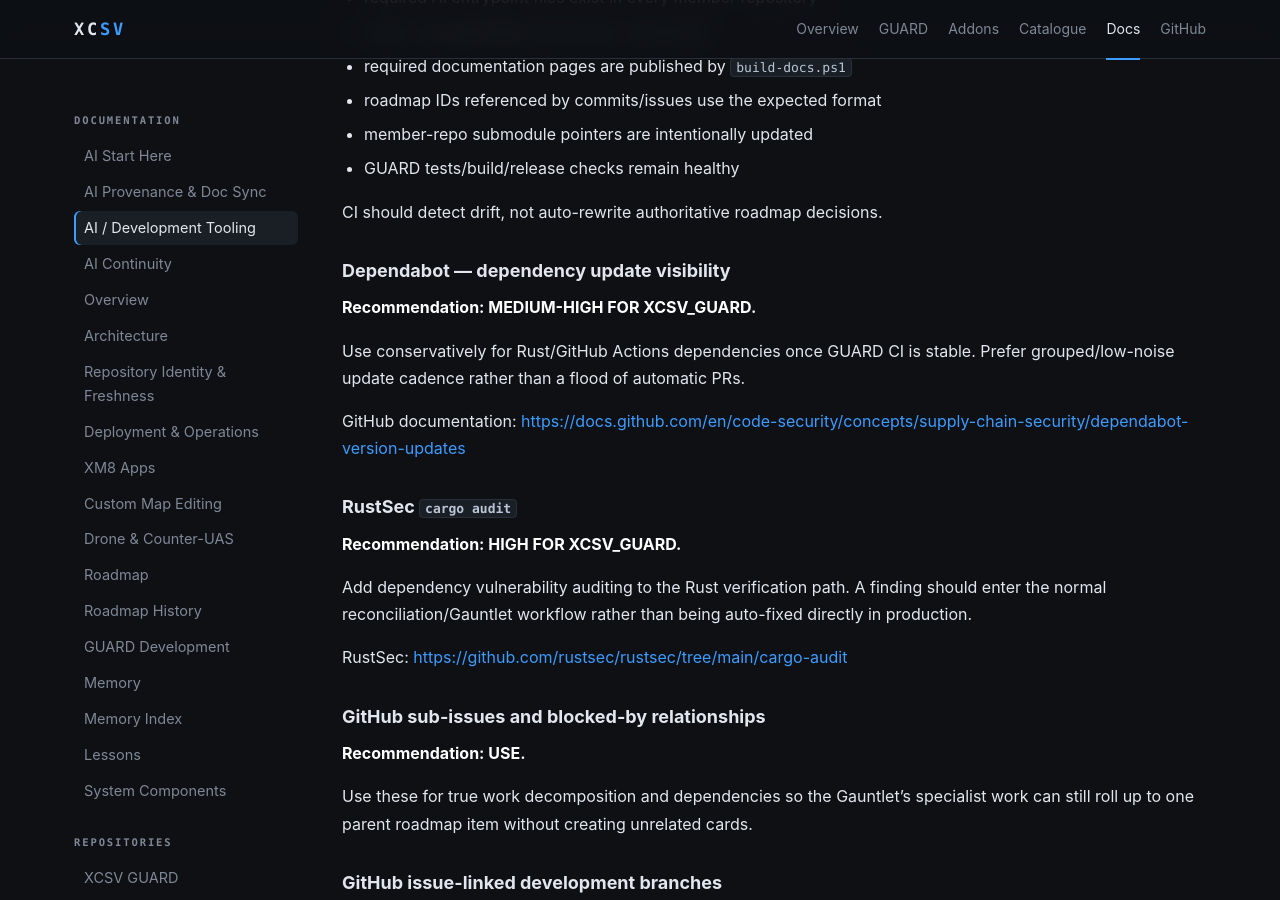
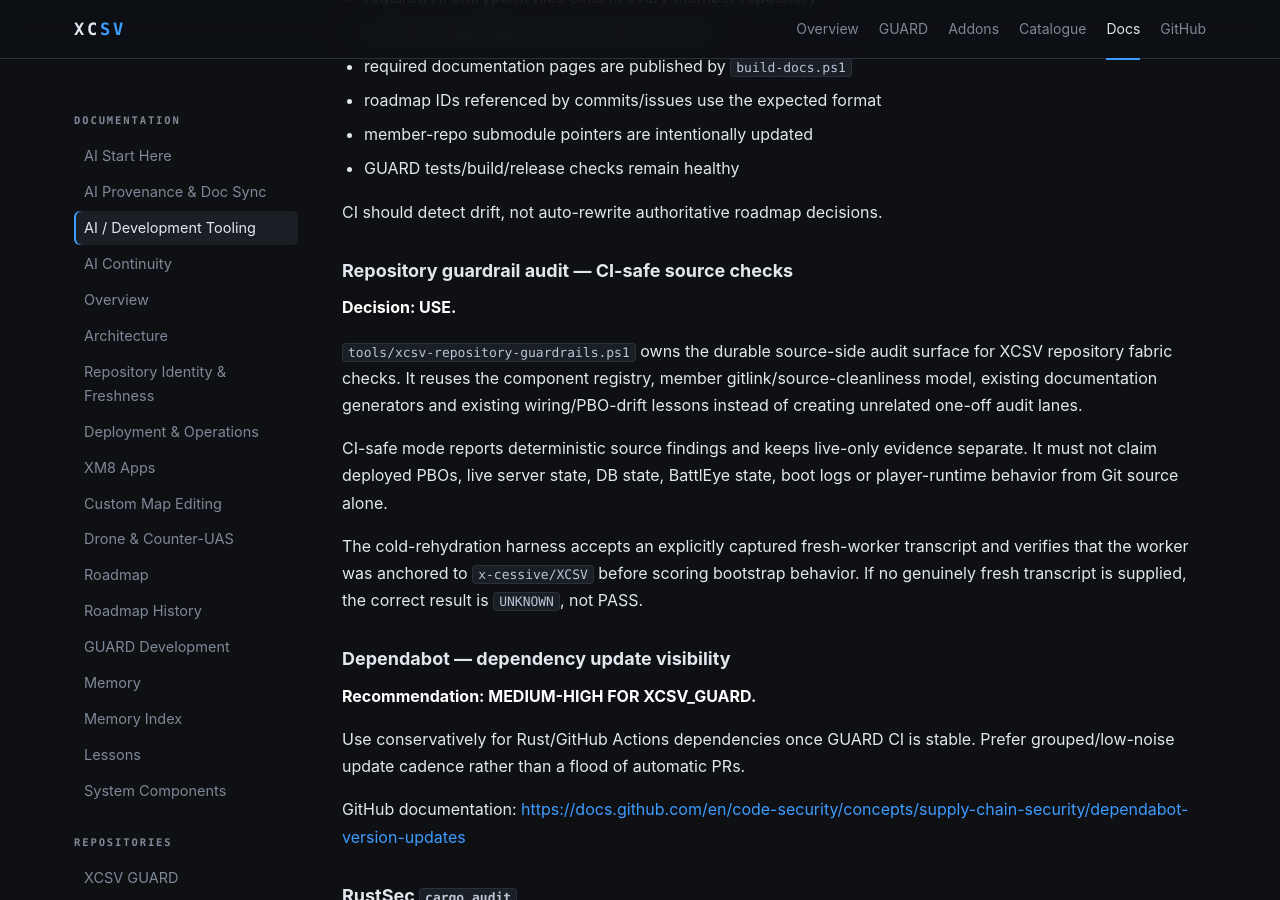
Before and after one commit to x-cessive/XCSV, a Jekyll site: the page built from docs/wiki/AI-Tooling.md, in a window 1280 px wide and 900 px high, scrolled down 4260 px. Built offline with Jekyll 4.4.1, drawn with Linux system fonts in a browser that asks for light colours.

Commit message:
Add XCSV repository guardrail audit

```diff
--- a/docs/wiki/AI-Tooling.md
+++ b/docs/wiki/AI-Tooling.md
@@ -157,6 +157,16 @@ Add read-only CI checks that fail when deterministic project invariants drift, f
 
 CI should detect drift, not auto-rewrite authoritative roadmap decisions.
 
+### Repository guardrail audit — CI-safe source checks
+
+**Decision: USE.**
+
+`tools/xcsv-repository-guardrails.ps1` owns the durable source-side audit surface for XCSV repository fabric checks. It reuses the component registry, member gitlink/source-cleanliness model, existing documentation generators and existing wiring/PBO-drift lessons instead of creating unrelated one-off audit lanes.
+
+CI-safe mode reports deterministic source findings and keeps live-only evidence separate. It must not claim deployed PBOs, live server state, DB state, BattlEye state, boot logs or player-runtime behavior from Git source alone.
+
+The cold-rehydration harness accepts an explicitly captured fresh-worker transcript and verifies that the worker was anchored to `x-cessive/XCSV` before scoring bootstrap behavior. If no genuinely fresh transcript is supplied, the correct result is `UNKNOWN`, not PASS.
+
 ### Dependabot — dependency update visibility
 
 **Recommendation: MEDIUM-HIGH FOR XCSV_GUARD.**
```
Also changed, not shown: wiki/AI-Tooling.md (+10 -0 lines), .github/workflows/ai-contract-drift.yml, 2 other files.
